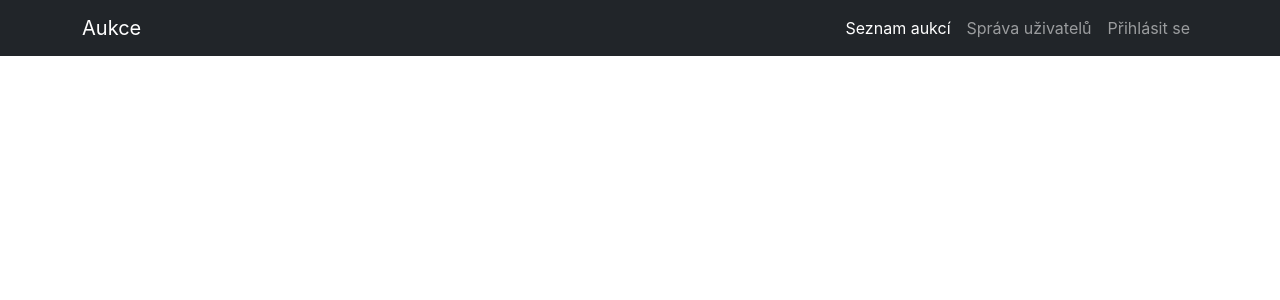
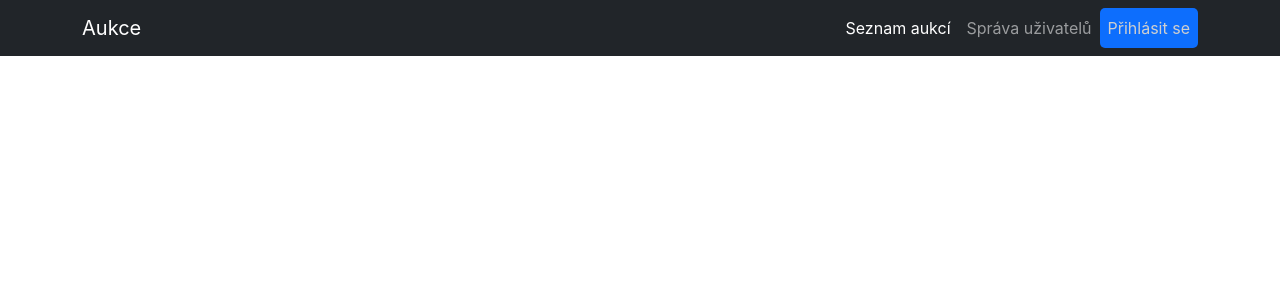
Before and after one commit to 18NAKEDCOWBOYS/iis-web, a React (Create React App) app: page / in a window 1280 px wide. Shown: the top 300 px of the page. Built offline with nearby package versions, Linux system fonts and the light colour scheme.

Commit message:
Modify login button in NavBar

```diff
--- a/src/components/NavigationBar.js
+++ b/src/components/NavigationBar.js
@@ -21,8 +21,8 @@ export default function NavigationBar(props) {
           <Nav.Item>
             <Nav.Link as={Link} to="/usr-man" style={(props.page === "usr-man") ? { color: 'white' } : {}}> Správa uživatelů</Nav.Link>
           </Nav.Item>
-          <Nav.Item>
-            <Nav.Link as={Link} to="/Login" style={(props.page === "Login") ? { color: 'white' } : {}}> Přihlásit se</Nav.Link>
+          <Nav.Item style={{borderRadius:5 ,backgroundColor:'#0d6efd'}}>
+            <Nav.Link  as={Link} to="/Login" style={(props.page === "Login") ? { color: 'white'} : {color:'#cfcfcf'}}> Přihlásit se</Nav.Link>
           </Nav.Item>
         </Nav>
       </Navbar.Collapse>
```
